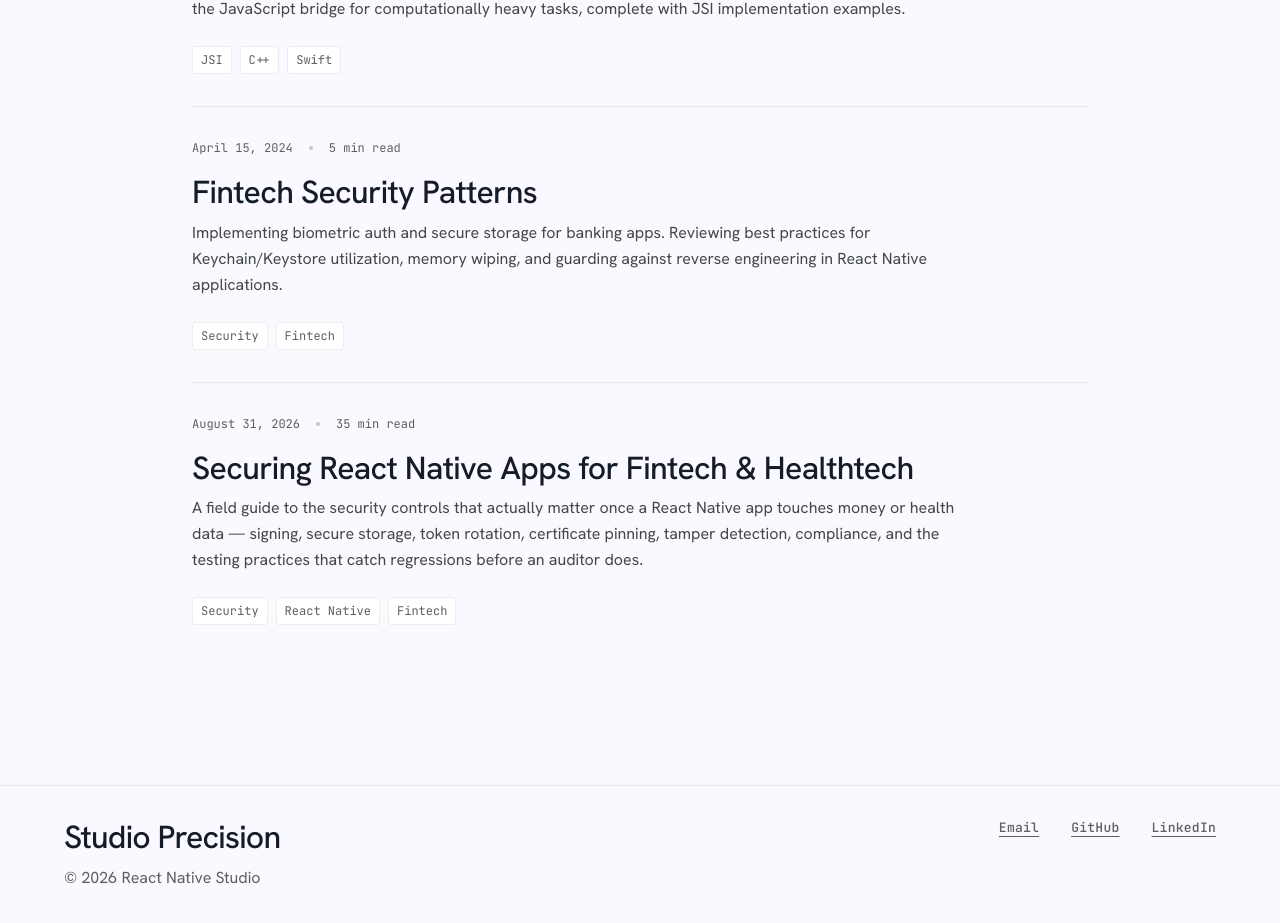
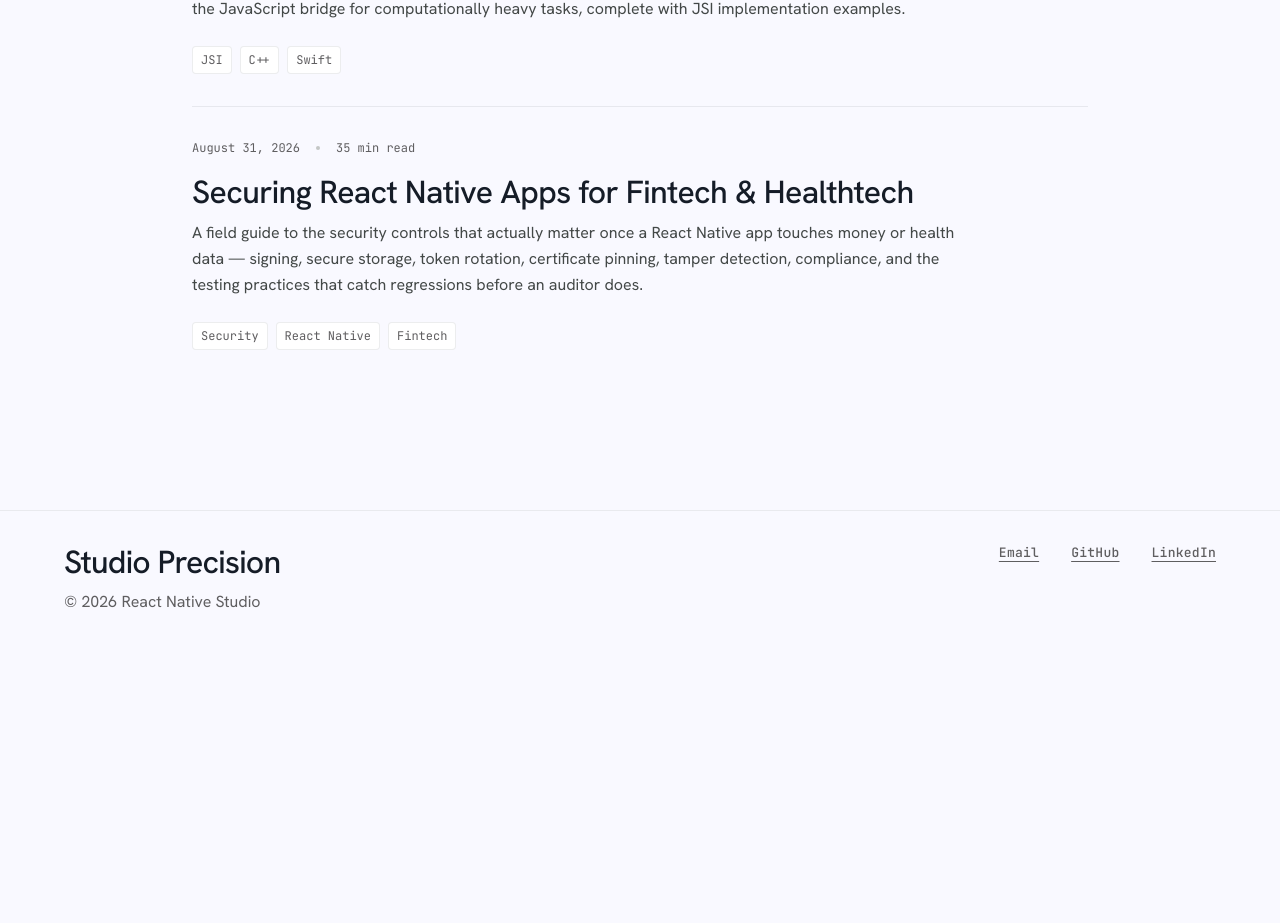
Before and after one commit to AKASHKUMAR507/StudioPrecision, a React (Vite) app: page /blog in a window 1280 px wide. Shown: the part 895-1818 px from the top of the page. After the commit the page ends 1574 px from the top, so only its background shows below. Built offline with nearby package versions, Linux system fonts and the light colour scheme.

Commit message:
fix: remove fintech security post and update navigation slugs

```diff
--- a/src/features/blog/posts.js
+++ b/src/features/blog/posts.js
@@ -83,24 +83,6 @@ export const OptimizedList = ({ data }) => {
       },
     ],
     prevSlug: 'optimizing-flatlist',
-    nextSlug: 'fintech-security',
-  },
-  {
-    slug: 'fintech-security',
-    title: 'Fintech Security Patterns',
-    date: '2024-04-15',
-    dateLabel: 'April 15, 2024',
-    readTime: '5 min read',
-    tags: ['Security', 'Fintech'],
-    excerpt:
-      'Implementing biometric auth and secure storage for banking apps. Reviewing best practices for Keychain/Keystore utilization, memory wiping, and guarding against reverse engineering in React Native applications.',
-    body: [
-      {
-        type: 'paragraph',
-        text: 'Implementing biometric auth and secure storage for banking apps. Reviewing best practices for Keychain/Keystore utilization, memory wiping, and guarding against reverse engineering in React Native applications.',
-      },
-    ],
-    prevSlug: 'native-modules',
     nextSlug: 'mobile-security-fintech-healthtech',
   },
   {
@@ -1553,7 +1535,7 @@ docker run -it -p 8000:8000 opensecurity/mobile-security-framework-mobsf
         text: "This becomes a habit rather than a one-time exercise by running MobSF as part of the release checklist — ideally wired into CI/CD — so every release gets scanned automatically, and by running a quick STRIDE pass during design review for any feature touching auth, payments, or PHI, before code is written rather than after.",
       },
     ],
-    prevSlug: 'fintech-security',
+    prevSlug: 'native-modules',
     nextSlug: null,
   },
 ]
```
